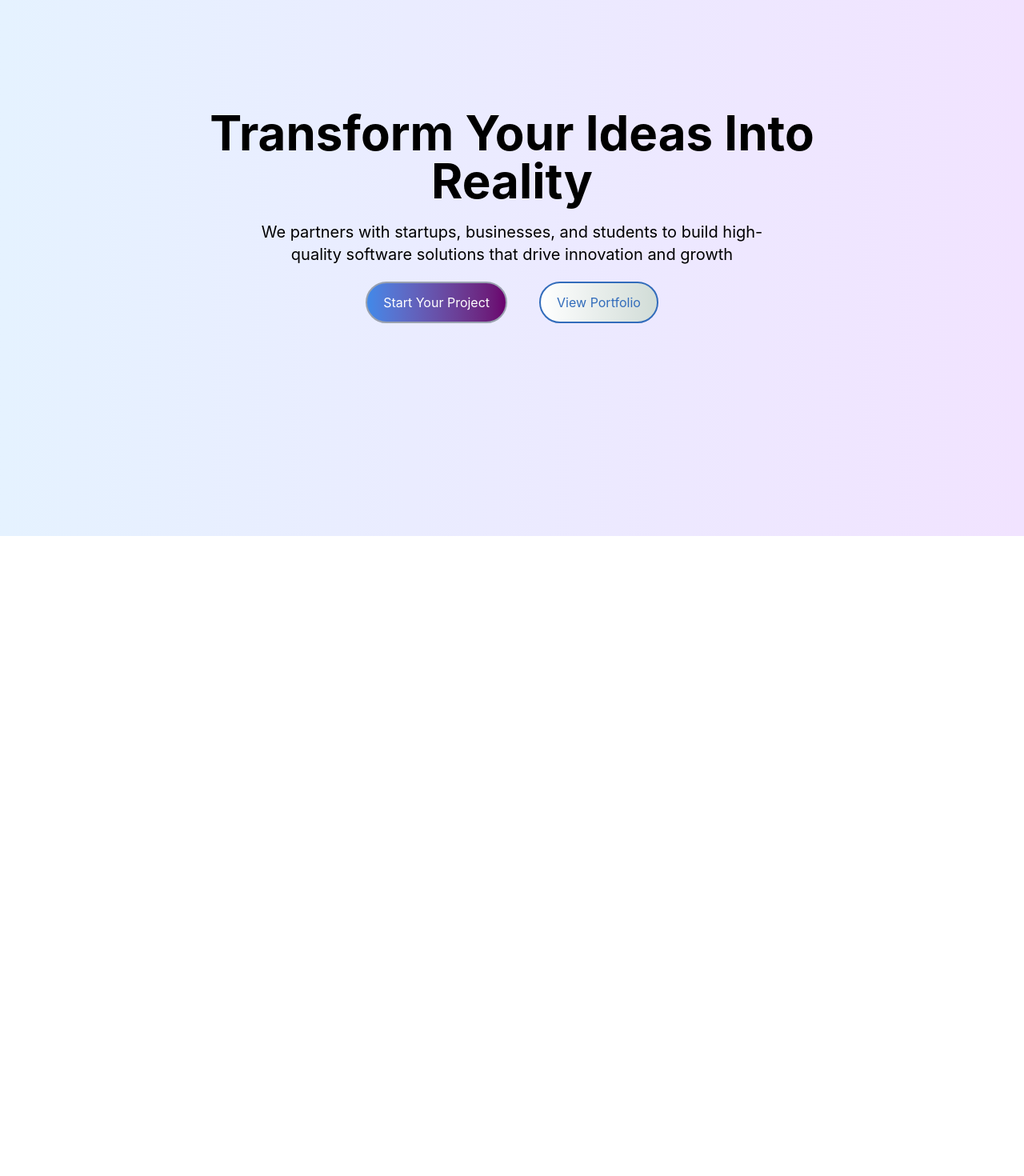
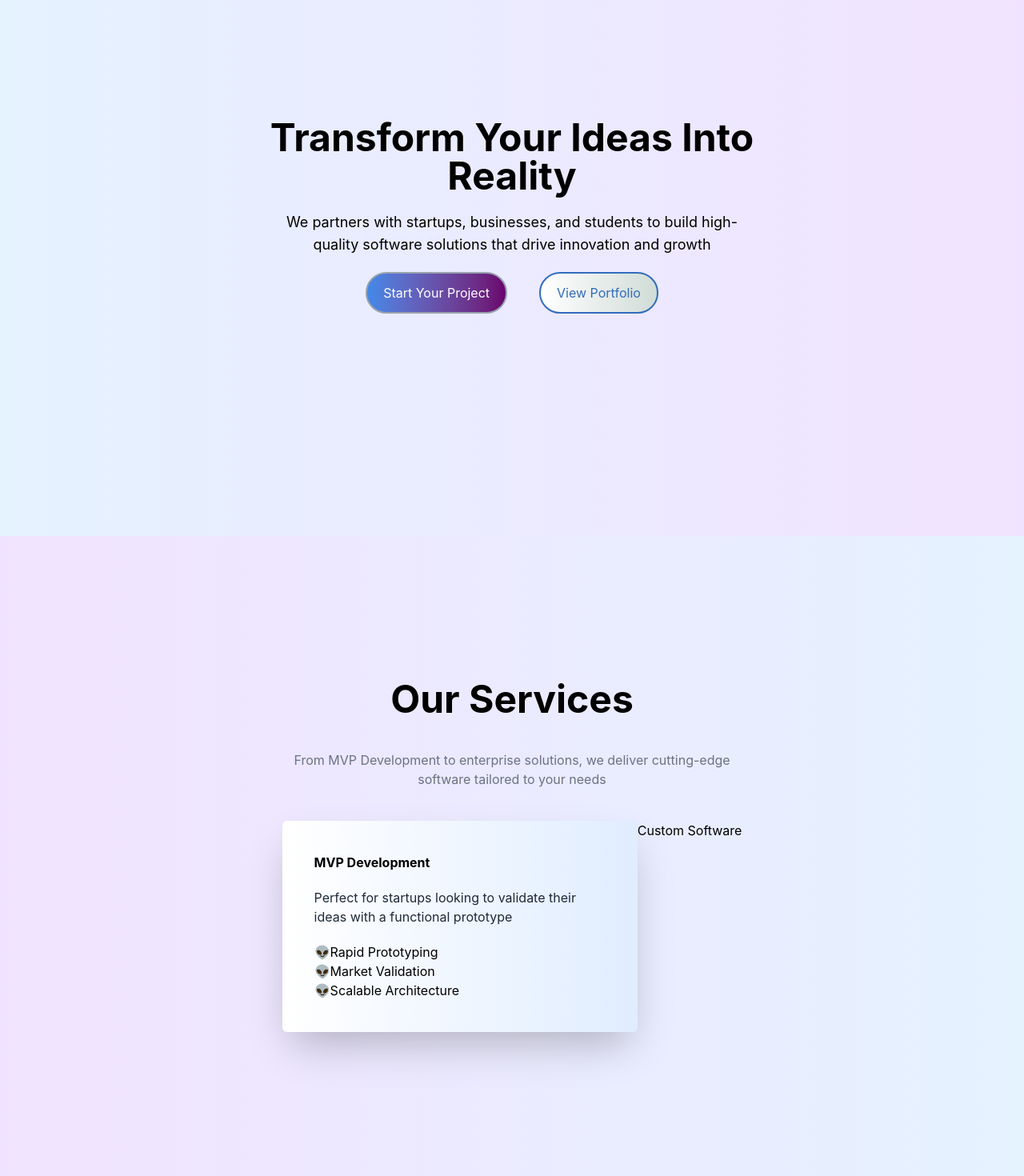
Before and after one commit to gitaufar/zas.dev, a React (Vite) app: page / in a window 1280 px wide. Shown: the part 130-1600 px from the top of the page at 80% size. Before the commit the page ends 800 px from the top, so only its background shows below. Built offline with nearby package versions, Linux system fonts and the light colour scheme.

Commit message:
feat: OurServicesPage Progress 10%

```diff
--- a/src/componen/LandingPageComp/Navbar.tsx
+++ b/src/componen/LandingPageComp/Navbar.tsx
@@ -5,11 +5,11 @@ import { BurgerMenu } from "./BurgerMenu";
 function Navbar() {
 
   return (
-    <nav className="absolute w-full z-50 flex flex-row items-center bg-transparent">
+    <nav className="absolute w-full z-50 flex flex-row items-center">
       <div className="my-8 px-20 flex flex-row  w-full justify-between">
         <img src="/assets/zas.png" alt="logo zas" className="w-30" />
          <button className="hidden lg:flex group py-2 cursor-pointer text-black">
-          <div className="group-hover:scale-150 transition-all font-mono">Order Now</div>
+          <div className="group-hover:scale-115 transition-all font-mono">Order Now</div>
         </button>
         <BurgerMenu className="lg:hidden flex scale-x-[-1]" color="white" size={10}/>
       </div>
--- a/src/page/LandingPage.tsx
+++ b/src/page/LandingPage.tsx
@@ -1,9 +1,11 @@
 import { HomePage } from "../section/HomePage"
+import { OurServicesPage } from "../section/OurServicesPage"
 
 export const LandingPage = () => {
   return (
     <main>
         <HomePage/>
+        <OurServicesPage/>
     </main>
   )
 }
--- a/src/section/HomePage.tsx
+++ b/src/section/HomePage.tsx
@@ -3,10 +3,10 @@ export const HomePage = () => {
     <section className="bg-gradient-to-r from-[#E5F2FF] to-[#F1E3FF] flex justify-center items-center w-screen h-screen">
       <div className="flex flex-col gap-5">
         <div className="flex flex-col items-center text-center gap-5">
-          <h1 className="font-bold text-6xl max-w-[21ch]">
+          <h1 className="font-bold text-5xl max-w-[21ch]">
             Transform Your Ideas Into Reality
           </h1>
-          <p className=" max-w-[50ch] text-xl">
+          <p className=" max-w-[50ch] text-lg">
             We partners with startups, businesses, and students to build
             high-quality software solutions that drive innovation and growth
           </p>
@@ -19,7 +19,6 @@ export const HomePage = () => {
           <button className="bg-gradient-to-r from-white to-[#D1DCD7] rounded-4xl py-3 px-5 text-blue cursor-pointer hover:scale-110 transition-transform border-2 border-[#326CBB] text-[#326CBB]">
             View Portfolio
           </button>
-
         </div>
       </div>
     </section>
--- /dev/null
+++ b/src/section/OurServicesPage.tsx
@@ -0,0 +1,41 @@
+import React from "react";
+
+export const OurServicesPage = () => {
+  return (
+    <section className="h-screen flex flex-col justify-center items-center bg-gradient-to-l from-[#E5F2FF] to-[#F1E3FF] gap-10">
+      <div className="flex flex-col items-center gap-10">
+        <h1 className="font-bold text-5xl">Our Services</h1>
+        <p className="max-w-[56ch] text-center text-gray-500">
+          From MVP Development to enterprise solutions, we deliver cutting-edge
+          software tailored to your needs
+        </p>
+      </div>
+
+      <div className="flex flex-row">
+        <div className="flex flex-col bg-gradient-to-r from-white to-[#E0EDFF] p-10 max-w-[44ch] rounded-md shadow-2xl gap-5">
+          <h1 className="font-bold">
+            MVP Development
+          </h1>
+          <p className="text-gray-800">
+            Perfect for startups looking to validate their ideas with a functional prototype
+          </p>
+          <ol>
+            <li>👽Rapid Prototyping</li>
+            <li>👽Market Validation</li>
+            <li>👽Scalable Architecture</li>
+          </ol>
+        </div>
+        <div>
+            <h1>
+                Custom Software
+            </h1>
+        </div>
+        <div>
+            <h1>
+
+            </h1>
+        </div>
+      </div>
+    </section>
+  );
+};
```
